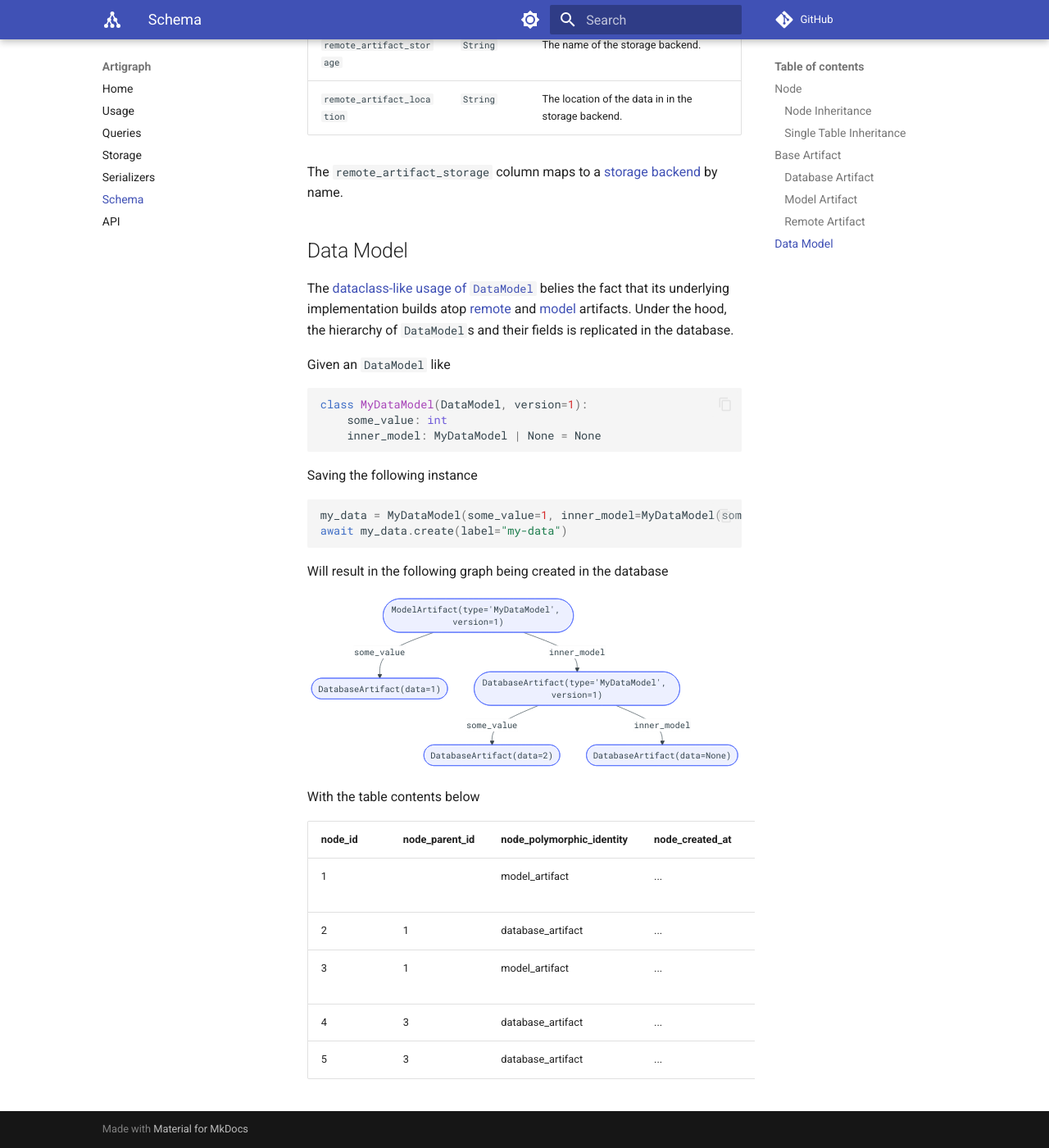
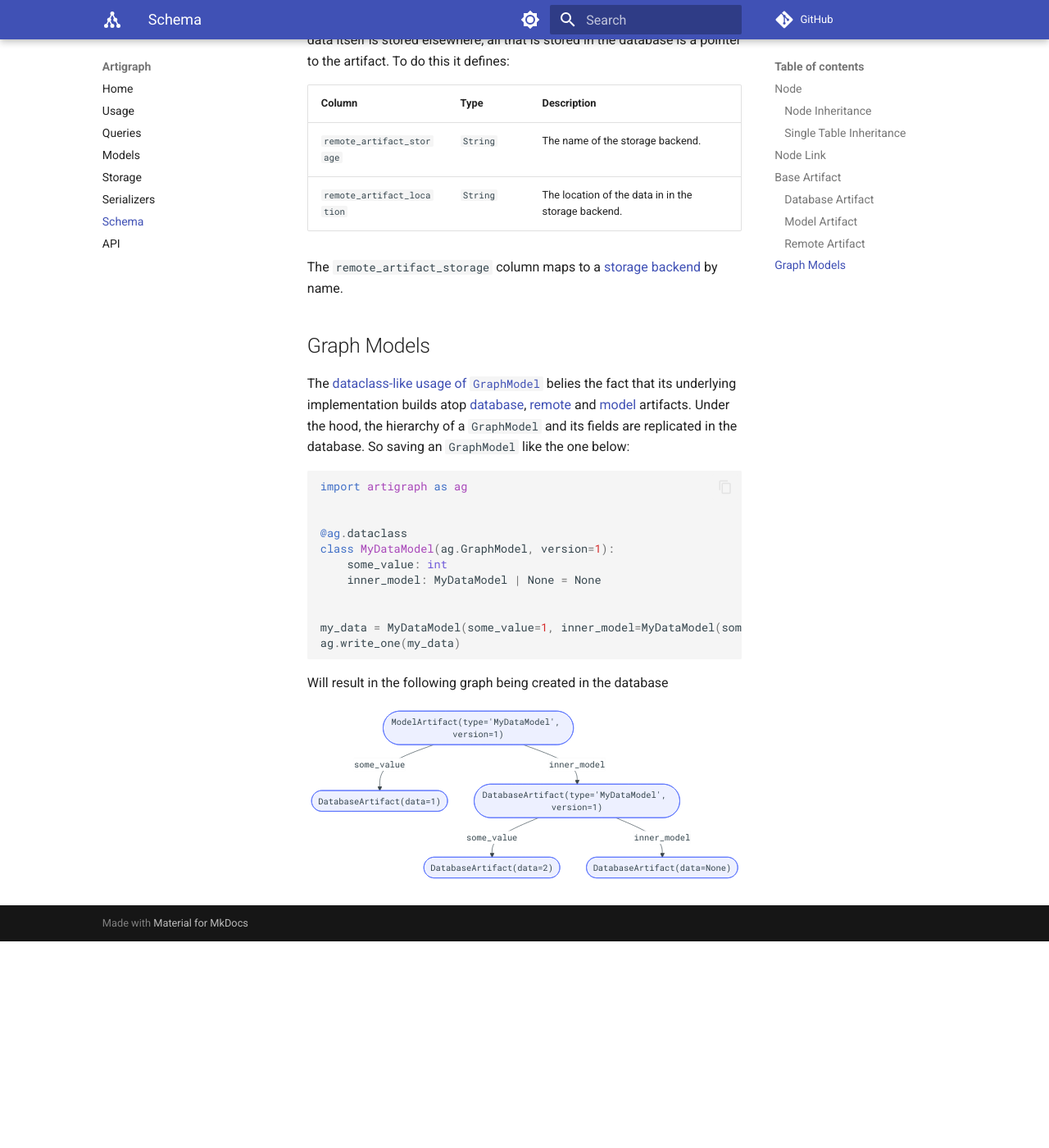
Before and after one commit to rmorshea/artigraph, an MkDocs documentation site: the page built from docs/schema.md, in a window 1280 px wide and 1400 px high, scrolled down 3471 px. Shown: the whole window at 82% size. Built offline with MkDocs 1.6.1 and Material for MkDocs 9.7.7, drawn with Linux system fonts in a browser that asks for light colours; comment, search, counter and statistics services are not loaded; after the commit the page ends 4619 px from its top, so only the background shows below that.

Commit message:
more docs

````diff
--- a/docs/schema.md
+++ b/docs/schema.md
@@ -79,6 +79,10 @@ wide variety of use cases. In general, if you find yourself needing to add a new
     are null for any row with at least one null value. As such, the size of a sparse
     row is identical to one that is well (but not completely) populated.
 
+## Node Link
+
+TODO
+
 ## Base Artifact
 
 `BaseArtifact` is a subclass of [`Node`](#node) that defines a set of columns that are
@@ -126,26 +130,26 @@ this it defines:
 
 The `remote_artifact_storage` column maps to a [storage backend](storage.md) by name.
 
-## Data Model
+## Graph Models
 
-The [dataclass-like usage of `DataModel`](usage.md#artifact-models) belies the fact that
-its underlying implementation builds atop [remote](#remote-artifact) and
-[model](#model-artifact) artifacts. Under the hood, the hierarchy of `DataModel`s and
-their fields is replicated in the database.
-
-Given an `DataModel` like
+The [dataclass-like usage of `GraphModel`](usage.md#models) belies the fact that its
+underlying implementation builds atop [database](#database-artifact),
+[remote](#remote-artifact) and [model](#model-artifact) artifacts. Under the hood, the
+hierarchy of a `GraphModel` and its fields are replicated in the database. So saving an
+`GraphModel` like the one below:
 
 ```python
-class MyDataModel(DataModel, version=1):
+import artigraph as ag
+
+
+@ag.dataclass
+class MyDataModel(ag.GraphModel, version=1):
     some_value: int
     inner_model: MyDataModel | None = None
-```
 
-Saving the following instance
 
-```python
 my_data = MyDataModel(some_value=1, inner_model=MyDataModel(some_value=2))
-await my_data.create(label="my-data")
+ag.write_one(my_data)
 ```
 
 Will result in the following graph being created in the database
@@ -163,13 +167,3 @@ graph TB
     m2 --> |some_value| f2
     m2 --> |inner_model| f3
 ```
-
-With the table contents below
-
-| node_id | node_parent_id | node_polymorphic_identity | node_created_at | node_updated_at | artifact_label | artifact_serializer   | model_artifact_type | model_artifact_version | database_artifact_data        | remote_artifact_storage | remote_artifact_location |
-| ------- | -------------- | ------------------------- | --------------- | --------------- | -------------- | --------------------- | ------------------- | ---------------------- | ----------------------------- | ----------------------- | ------------------------ |
-| 1       |                | model_artifact            | ...             | ...             | my-data        | artigraph-json-sorted | MyDataModel         | 1                      | {'artigraph_version':'x.y.z'} |                         |                          |
-| 2       | 1              | database_artifact         | ...             | ...             | some_value     | artigraph-json        |                     |                        | 1                             |                         |                          |
-| 3       | 1              | model_artifact            | ...             | ...             | inner_model    | artigraph-json-sorted | MyDataModel         | 1                      | {'artigraph_version':'x.y.z'} |                         |                          |
-| 4       | 3              | database_artifact         | ...             | ...             | some_value     | artigraph-json        |                     |                        | 2                             |                         |                          |
-| 5       | 3              | database_artifact         | ...             | ...             | inner_model    | artigraph-json        |                     |                        |                               |                         |                          |
--- a/mkdocs.yml
+++ b/mkdocs.yml
@@ -9,6 +9,7 @@ nav:
     - Home: index.md
     - Usage: usage.md
     - Queries: queries.md
+    - Models: models.md
     - Storage: storage.md
     - Serializers: serializers.md
     - Schema: schema.md
````
Also changed, not shown: docs/serializers.md (+11 -12 lines), docs/models.md (added).
